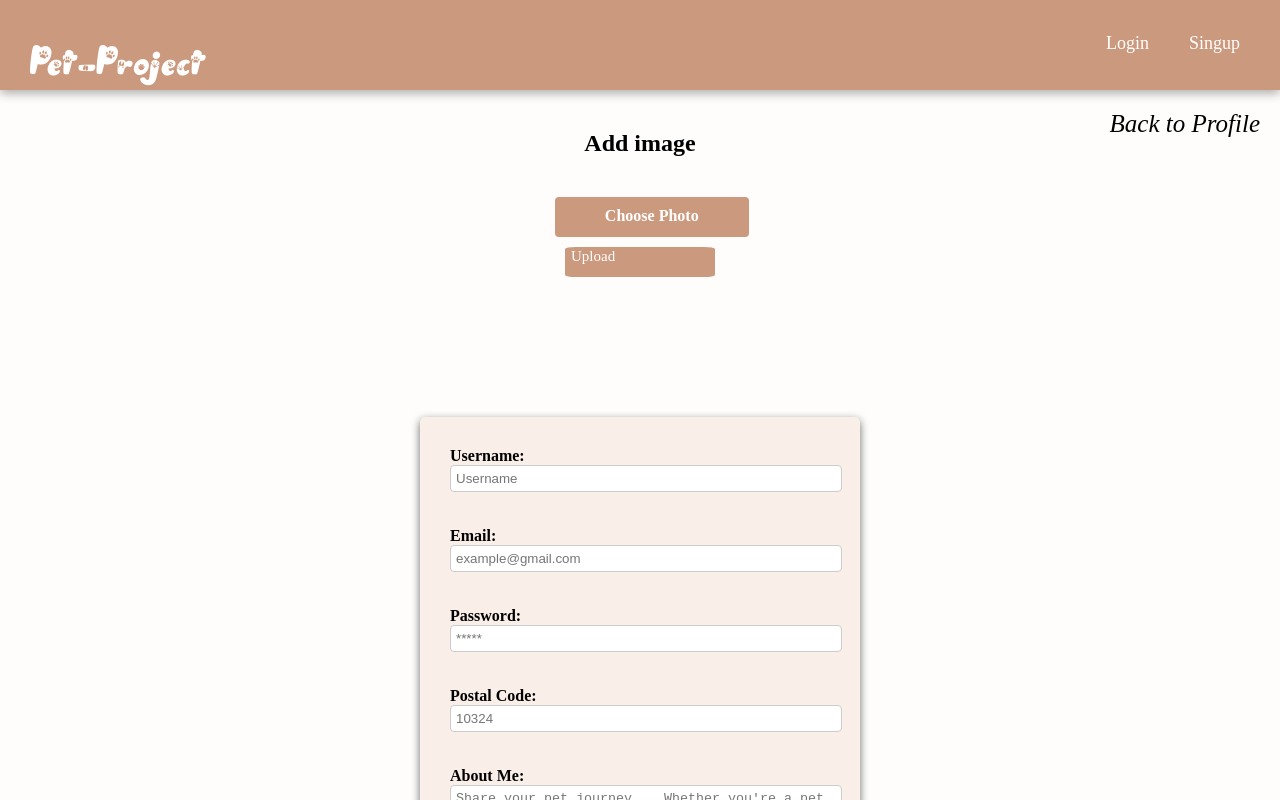
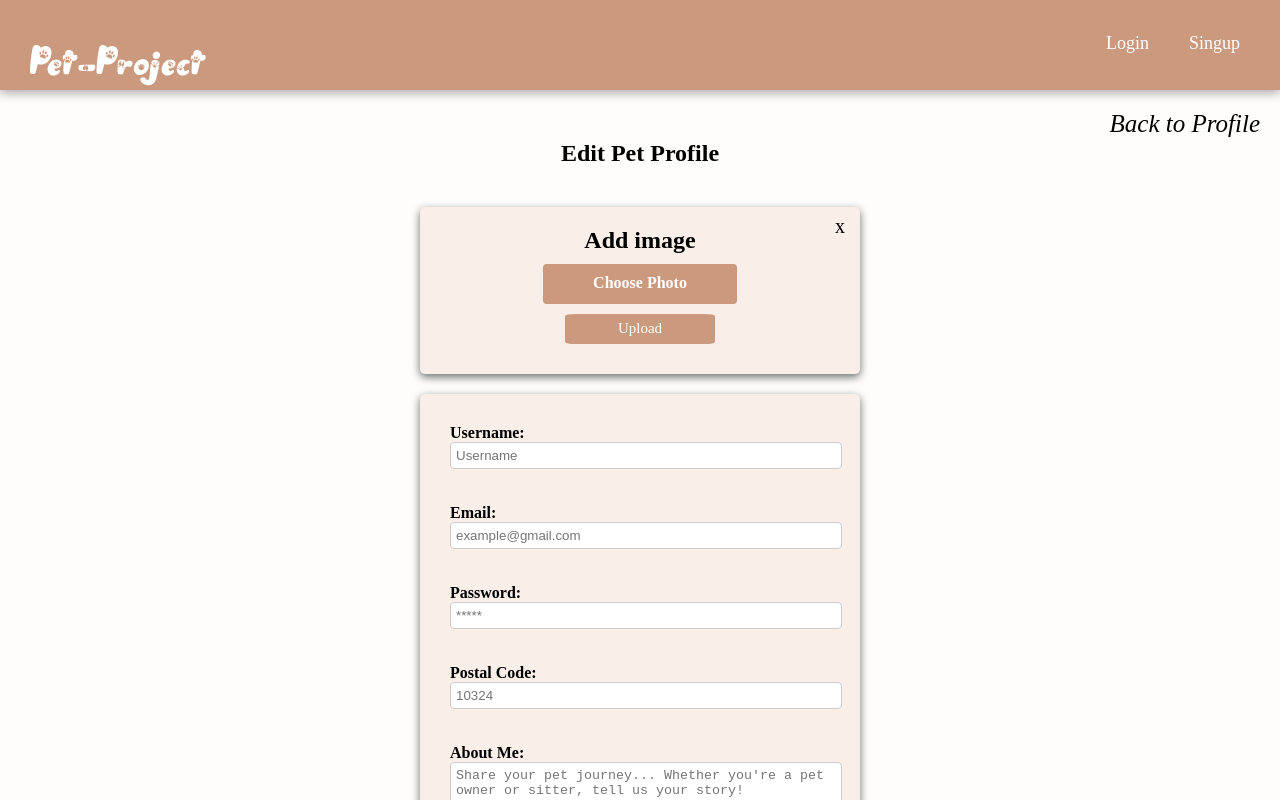
Before and after one commit to natko22/pet-project-frontend, a React (Create React App) app: page /edit/1 in a window 1280 px wide. Both pictures are taken after a click on the button "Edit". Shown: the top 800 px of the page. Built offline with nearby package versions, Linux system fonts and the light colour scheme; no server answers.

Commit message:
restyle the edit photo on all pages

```diff
--- a/src/App.css
+++ b/src/App.css
@@ -362,6 +362,28 @@
 }
 
 /* edit -profile -form */
+.upload-form {
+  position: relative; /* Add this property */
+}
+
+.close-btn {
+  position: absolute;
+  top: 10px;
+  right: 10px;
+  width: 20px;
+  height: 20px;
+  border-radius: 50%;
+  background-color: #cb997e;
+  color: #ffffff;
+  display: flex;
+  justify-content: center;
+  align-items: center;
+  cursor: pointer;
+}
+
+.close-btn:hover {
+  opacity: 0.9;
+}
 
 .container-parent {
   /* replace with the actual parent class name */
@@ -403,6 +425,7 @@
   cursor: pointer;
   opacity: 0.5;
   transition: opacity 0.3s ease;
+  border: none;
 }
 .user-photo-edit-btn {
   position: absolute;
@@ -441,7 +464,7 @@
   align-items: center;
   background-color: #f9efe8;
   max-width: 400px;
-  margin: 130px auto;
+  margin: 10px auto;
   padding: 20px;
   border-radius: 5px;
   box-shadow: 0 3px 8px rgba(4, 15, 10, 0.601);
@@ -488,6 +511,7 @@ textarea {
   display: flex;
   justify-content: center;
   align-items: center;
+  flex-direction: column;
 }
 
 .upload-form {
@@ -495,6 +519,20 @@ textarea {
   display: flex;
   flex-direction: column;
   align-items: center;
+  justify-content: center;
+  width: 400px;
+  background-color: #f9efe8;
+  margin: 10px auto;
+  padding: 20px;
+  border-radius: 5px;
+  box-shadow: 0 3px 8px rgba(4, 15, 10, 0.601);
+}
+
+.upload-form form{
+  display: flex;
+  justify-content: center;
+  align-items: center;
+  flex-direction: column;
 }
 
 .upload-btn {
@@ -509,6 +547,8 @@ textarea {
   background-color: #cb997e;
   border: none;
   display: flex;
+align-items: center;
+justify-content: center;
 }
 .upload-input {
   width: 30%;
@@ -813,6 +853,7 @@ textarea {
   border-radius: 50%;
   width: 100px;
   height: 100px;
+  object-fit: cover;
 }
 
 .gender-img {
@@ -913,23 +954,24 @@ label {
 
 .edit-pet-heading {
   text-align: center;
-  margin-bottom: 90px;
   padding: 30px;
+  margin-bottom: 0;
 }
 
 .add-image-header {
   text-align: center;
-  margin-bottom: -50px;
-  padding: 0px;
+  margin: 0px;
+  margin-bottom: 10px;
 }
 
 .edit-pet-form {
+
   display: flex;
   flex-direction: column;
-  align-items: flex-start;
+  align-items: center;
   background-color: #f9efe8;
   max-width: 400px;
-  margin: 130px auto;
+  margin: 10px auto;
   padding: 20px;
   border-radius: 5px;
   box-shadow: 0 3px 8px rgba(4, 15, 10, 0.601);
--- a/src/pages/AddNewPetPage.jsx
+++ b/src/pages/AddNewPetPage.jsx
@@ -7,6 +7,8 @@ import { AuthContext } from "../context/auth.context";
 import { useEffect } from "react";
 import AvatarEditor from "react-avatar-editor";
 import { API_URL } from "../config/config.index";
+import imgPlaceholder from "../assets/placeholder.png";
+
 
 function AddPet() {
   const [name, setName] = useState("");
@@ -27,6 +29,9 @@ function AddPet() {
   const navigate = useNavigate();
   const { user } = useContext(AuthContext);
   const [loading, setLoading] = useState(false);
+  const [showUploadForm, setShowUploadForm] = useState(false);
+  const [userImg, setUserImg] = useState("");
+
 
   const [imagePreview, setImagePreview] = useState(null);
   const [scale, setScale] = useState(1);
@@ -36,6 +41,9 @@ function AddPet() {
     const file = e.target.files[0];
     setImg(file);
     setImagePreview(URL.createObjectURL(file));
+  };
+  const handleEditPhoto = () => {
+    setShowUploadForm(true);
   };
 
   useEffect(() => {
@@ -59,7 +67,9 @@ function AddPet() {
       return;
     }
     setLoading(true);
-
+    const handleEditPhoto = () => {
+      setShowUploadForm(true);
+    };
     const formData = new FormData();
     formData.append("name", name);
     formData.append("race", race);
@@ -93,12 +103,103 @@ function AddPet() {
       <Link className="back-to-user-link" to={`/profile/${user._id}`}>
         Back to User's Profile
       </Link>
+      {/* <label>
+            Image URL:
+            <input
+              type="file"
+              name="imageUrl"
+              onChange={handleImgChange}
+              placeholder="E.g., https://example.com/pet-image.jpg"
+            />
+            <div className="pet-photo">
+              {imagePreview && (
+                <div className="avatar-editor">
+                  <AvatarEditor
+                    image={imagePreview}
+                    width={250}
+                    height={250}
+                    border={50}
+                    borderRadius={125}
+                    color={[255, 255, 255, 0.6]}
+                    scale={scale}
+                  />
+                  <input
+                    type="range"
+                    min={0.1}
+                    max={2}
+                    step={0.1}
+                    value={scale}
+                    onChange={(e) => setScale(parseFloat(e.target.value))}
+                  />
+                </div>
+              )}
+            </div>
+          </label> */}
 
       <h1 className="add-new-pet-heading">Add a New Pet</h1>
       {loading && <h1>Creating Pet...</h1>}
 
       {!loading && (
         <form onSubmit={handleSubmit} className="add-new-pet">
+        {!showUploadForm && (
+        <div className="container-parent">
+        <div className="profileImg-container">
+          <img
+            className="profileImg"
+            src={!userImg ? imgPlaceholder : userImg}
+            alt="pet-img"
+          />
+          <button className="photo-edit-btn" onClick={handleEditPhoto}>
+            Edit
+          </button>
+        </div>
+        </div>
+      )}
+
+      {showUploadForm && (
+        <div>
+        <div className="upload-form-container">
+            <div className="upload-form">
+            <h2 className="add-image-header">Add image</h2>
+            <div className="close-btn" onClick={() => setShowUploadForm(false)}>x</div>
+                <label className="file-upload-label">
+                  Choose Photo
+                  <input
+                    className="upload-input"
+                    type="file"
+                    accept="image/png, image/jpeg, image/jpg"
+                    name="image"
+                    onChange={handleImgChange}
+                  />
+                </label>
+                <div className="profile-photo">
+                  {imagePreview && (
+                    <div className="avatar-editor">
+                      <AvatarEditor
+                        image={imagePreview}
+                        width={250}
+                        height={250}
+                        border={50}
+                        borderRadius={125}
+                        color={[255, 255, 255, 0.6]}
+                        scale={scale}
+                      />
+                      <input
+                        type="range"
+                        min={0.1}
+                        max={2}
+                        step={0.1}
+                        value={scale}
+                        onChange={(e) => setScale(parseFloat(e.target.value))}
+                      />
+                    </div>
+                  )}
+                </div>
+
+            </div>
+          </div>
+        </div>
+      )}
           <label>
             Name:
             <input
@@ -183,38 +284,7 @@ function AddPet() {
               placeholder="E.g., Walk twice a day"
             />
           </label>
-          <label>
-            Image URL:
-            <input
-              type="file"
-              name="imageUrl"
-              onChange={handleImgChange}
-              placeholder="E.g., https://example.com/pet-image.jpg"
-            />
-            <div className="pet-photo">
-              {imagePreview && (
-                <div className="avatar-editor">
-                  <AvatarEditor
-                    image={imagePreview}
-                    width={250}
-                    height={250}
-                    border={50}
-                    borderRadius={125}
-                    color={[255, 255, 255, 0.6]}
-                    scale={scale}
-                  />
-                  <input
-                    type="range"
-                    min={0.1}
-                    max={2}
-                    step={0.1}
-                    value={scale}
-                    onChange={(e) => setScale(parseFloat(e.target.value))}
-                  />
-                </div>
-              )}
-            </div>
-          </label>
+
           <button type="submit" className="add-new-pet-btn">
             Add Pet
           </button>
--- a/src/pages/EditPetProfilePage.jsx
+++ b/src/pages/EditPetProfilePage.jsx
@@ -203,13 +203,15 @@ const EditPet = () => {
 
       {showUploadForm && (
         <div>
-          <h2 className="add-image-header">Add image</h2>
           <div className="upload-form-container">
             <div className="upload-form">
-              <form className="edit-pet-form" onSubmit={handleImgUpload}>
-                <label>
+            <h2 className="add-image-header">Add image</h2>
+            <div className="close-btn" onClick={() => setShowUploadForm(false)}>x</div>
+              <form onSubmit={handleImgUpload}>
+                <label className="file-upload-label">
+                Choose Photo
                   <input
-                    className="pet-upload-input"
+                    className="upload-input"
                     type="file"
                     accept="image/png, image/jpeg, image/jpg"
                     name="image"
--- a/src/pages/EditProfile.jsx
+++ b/src/pages/EditProfile.jsx
@@ -182,25 +182,28 @@ const EditProfile = () => {
       <Link className="edit-profile-link" to={`/profile/${userId}`}>
         Back to Profile
       </Link>
-
+      <h2 className="edit-pet-heading">Edit Pet Profile</h2>
       {!showUploadForm && (
-        <div className="user-photo-edit-btn">
+        <div className="container-parent">
+        <div className="profileImg-container">
           <img
             className="profileImg"
             src={!userImg ? imgPlaceholder : userImg}
             alt={username}
           />
-          <button className="user-photo-edit-btn" onClick={handleEditPhoto}>
+          <button className="photo-edit-btn" onClick={handleEditPhoto}>
             Edit
           </button>
+        </div>
         </div>
       )}
 
       {showUploadForm && (
         <div>
-          <h2 className="h2-edit-img">Add image</h2>
-          <div className="upload-form-container">
+        <div className="upload-form-container">
             <div className="upload-form">
+            <h2 className="add-image-header">Add image</h2>
+            <div className="close-btn" onClick={() => setShowUploadForm(false)}>x</div>
               <form onSubmit={uploadImage}>
                 <label className="file-upload-label">
                   Choose Photo
```
